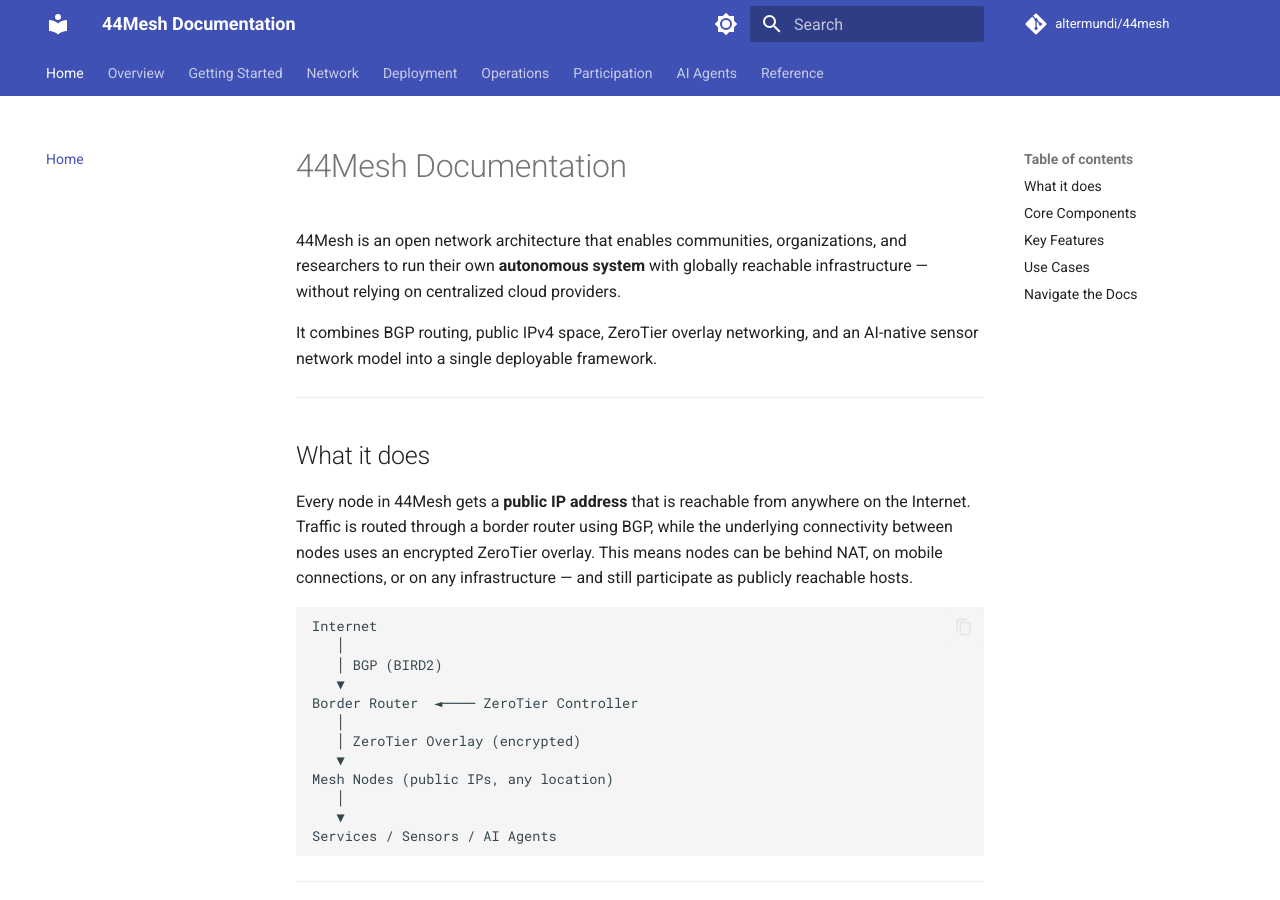
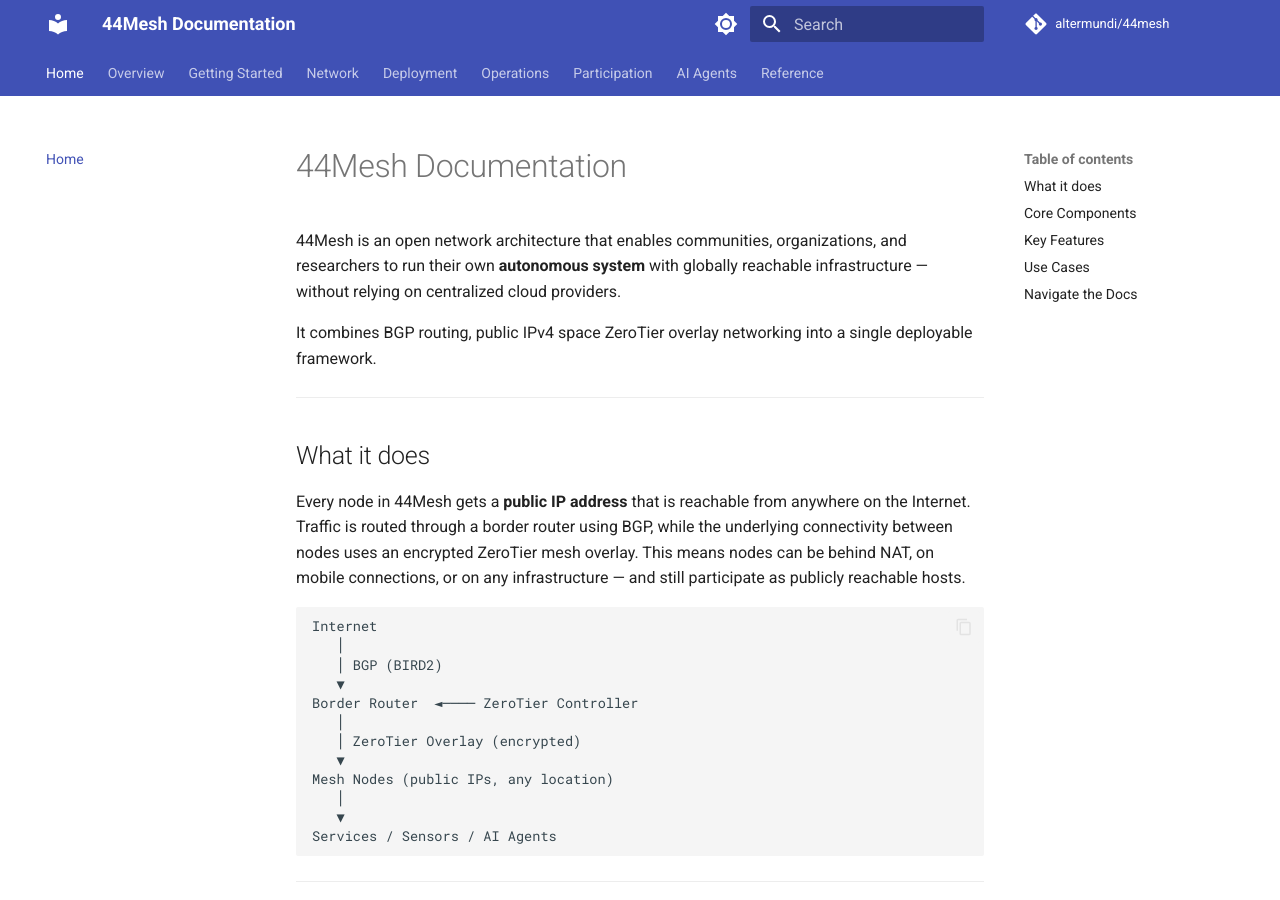
Before and after one commit to AlterMundi/44mesh-docs, an MkDocs documentation site: the page built from docs/index.md, in a window 1280 px wide and 900 px high. Built offline with MkDocs 1.6.1 and Material for MkDocs 9.7.7, drawn with Linux system fonts in a browser that asks for light colours; comment, search, counter and statistics services are not loaded.

Commit message:
Update documentation for 44Mesh features
Removed mention of AI-native sensor network model and clarified ZeroTier overlay description.

````diff
--- a/docs/index.md
+++ b/docs/index.md
@@ -2,13 +2,13 @@
 
 44Mesh is an open network architecture that enables communities, organizations, and researchers to run their own **autonomous system** with globally reachable infrastructure — without relying on centralized cloud providers.
 
-It combines BGP routing, public IPv4 space, ZeroTier overlay networking, and an AI-native sensor network model into a single deployable framework.
+It combines BGP routing, public IPv4 space  ZeroTier overlay networking into a single deployable framework.
 
 ---
 
 ## What it does
 
-Every node in 44Mesh gets a **public IP address** that is reachable from anywhere on the Internet. Traffic is routed through a border router using BGP, while the underlying connectivity between nodes uses an encrypted ZeroTier overlay. This means nodes can be behind NAT, on mobile connections, or on any infrastructure — and still participate as publicly reachable hosts.
+Every node in 44Mesh gets a **public IP address** that is reachable from anywhere on the Internet. Traffic is routed through a border router using BGP, while the underlying connectivity between nodes uses an encrypted ZeroTier mesh overlay. This means nodes can be behind NAT, on mobile connections, or on any infrastructure — and still participate as publicly reachable hosts.
 
 ```
 Internet
````
